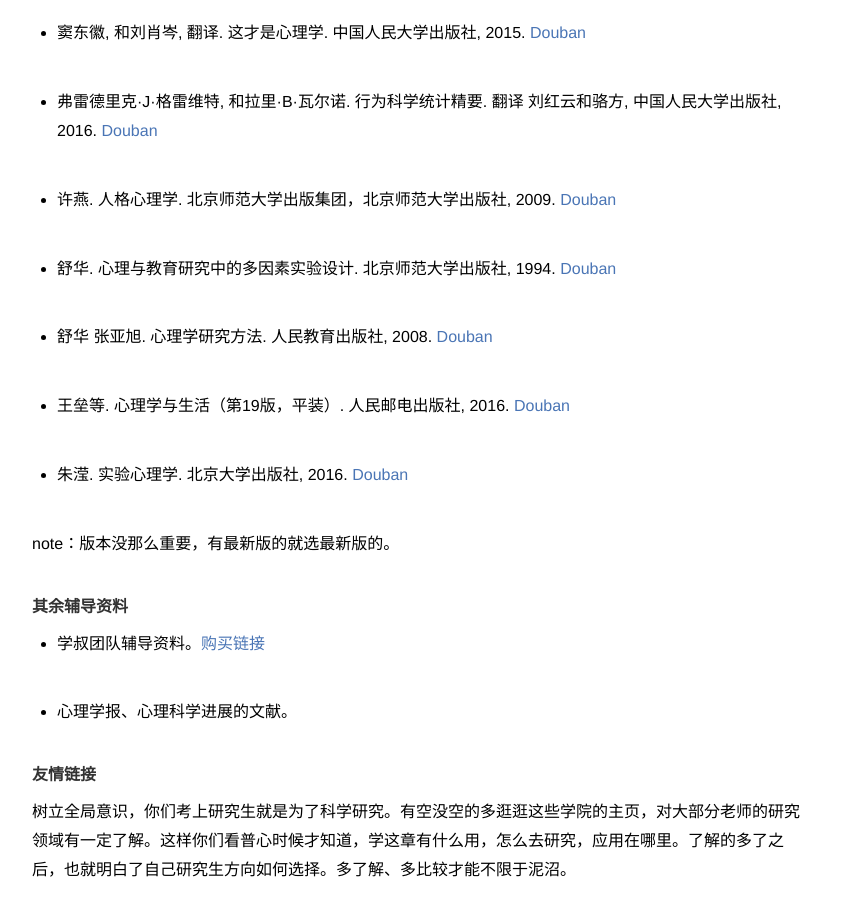
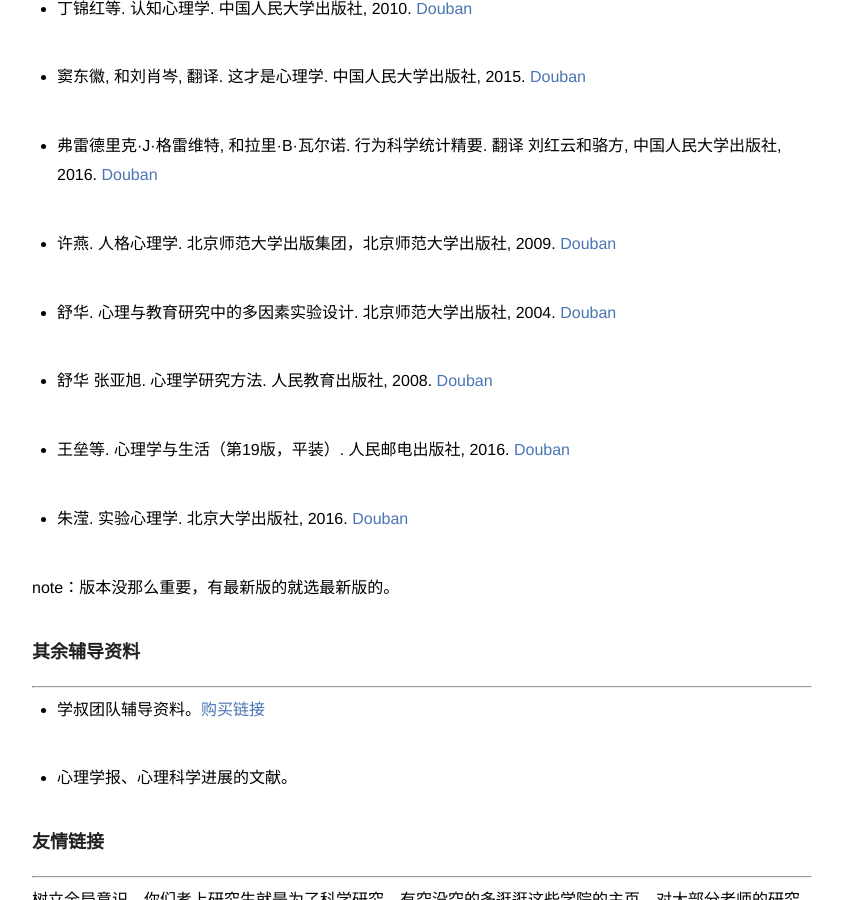
Before and after one commit to zapp926/cnu.github.io, a Jekyll site: the page built from _posts/2018-10-30-booklist.md, in a window 1280 px wide and 900 px high, scrolled down 519 px. Shown: the whole window, without its empty margins (218-1061 px from the left). Built offline with Jekyll 4.4.1, drawn with Linux system fonts in a browser that asks for light colours.

Commit message:
add blog

```diff
--- a/_posts/2018-10-30-booklist.md
+++ b/_posts/2018-10-30-booklist.md
@@ -5,7 +5,8 @@ category: blog
 description:  吾心可鉴 夫复何言？
 ---
 
-#### 官方指定三本教材
+### 官方指定三本教材
+---
 
 
 - 张钦编. 普通心理学. 2012. [Douban](https://book.douban.com/subject/10617535/)
@@ -14,7 +15,9 @@ description:  吾心可鉴 夫复何言？
 
 - 周爱保. 实验心理学. 清华大学出版社. 2016. 第一版.
 
-#### 学叔团队推荐补充教材
+
+### 学叔团队推荐补充教材
+---
 
 
 - 丁锦红等. 认知心理学. 中国人民大学出版社, 2010. [Douban](https://book.douban.com/subject/4898427/)
@@ -25,7 +28,7 @@ description:  吾心可鉴 夫复何言？
 
 - 许燕. 人格心理学. 北京师范大学出版集团，北京师范大学出版社, 2009. [Douban](https://book.douban.com/subject/3814685/)
 
-- 舒华. 心理与教育研究中的多因素实验设计. 北京师范大学出版社, 1994. [Douban](https://book.douban.com/subject/1195181/)
+- 舒华. 心理与教育研究中的多因素实验设计. 北京师范大学出版社, 2004. [Douban](https://book.douban.com/subject/1195181/)
 
 - 舒华 张亚旭. 心理学研究方法. 人民教育出版社, 2008. [Douban](https://book.douban.com/subject/3270929/)
 
@@ -35,15 +38,17 @@ description:  吾心可鉴 夫复何言？
 
 note：版本没那么重要，有最新版的就选最新版的。
 
-#### 其余辅导资料
+### 其余辅导资料
+---
 
 
 - 学叔团队辅导资料。[购买链接](https://shop155320243.taobao.com/?spm=a313o.201708ban.card.14.64f0197aVoBADB)
 
 - 心理学报、心理科学进展的文献。
 
-#### 友情链接
 
+### 友情链接
+---
 
 树立全局意识，你们考上研究生就是为了科学研究。有空没空的多逛逛这些学院的主页，对大部分老师的研究领域有一定了解。这样你们看普心时候才知道，学这章有什么用，怎么去研究，应用在哪里。了解的多了之后，也就明白了自己研究生方向如何选择。多了解、多比较才能不限于泥沼。
 
```
